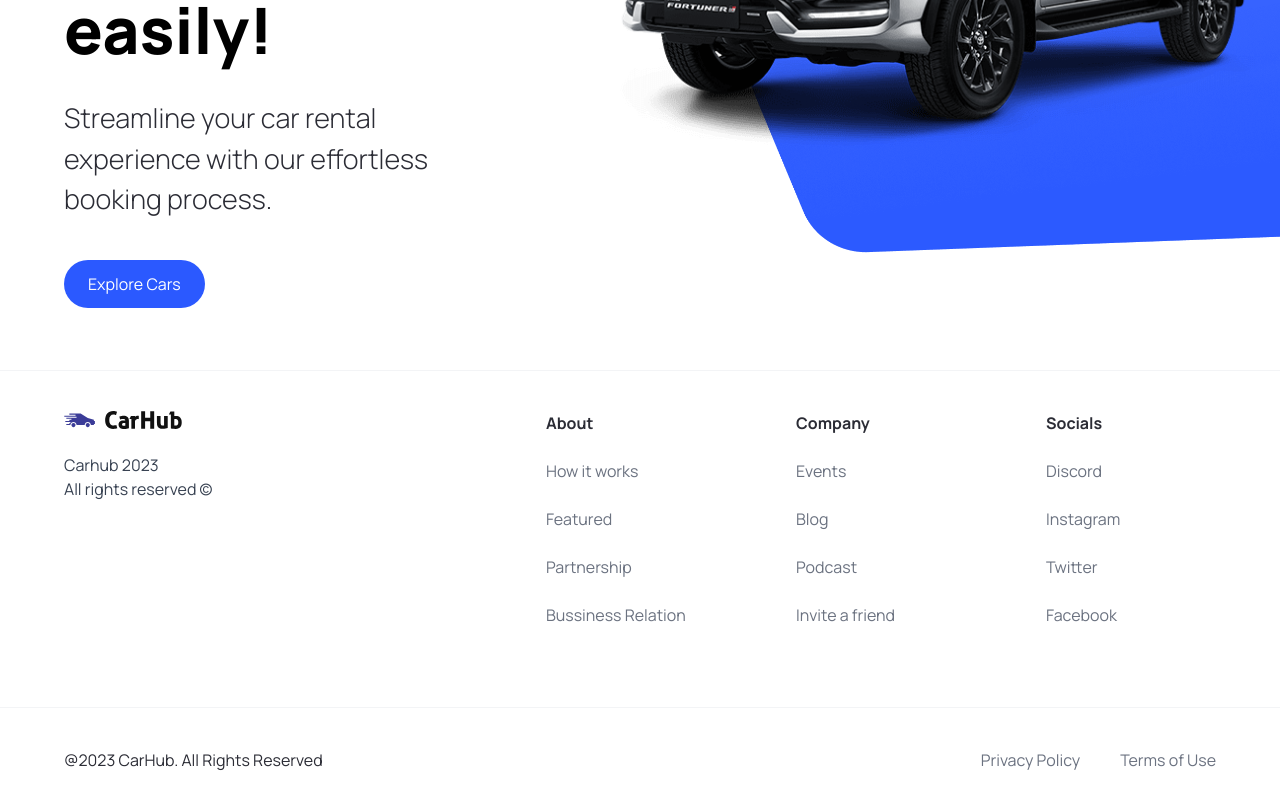
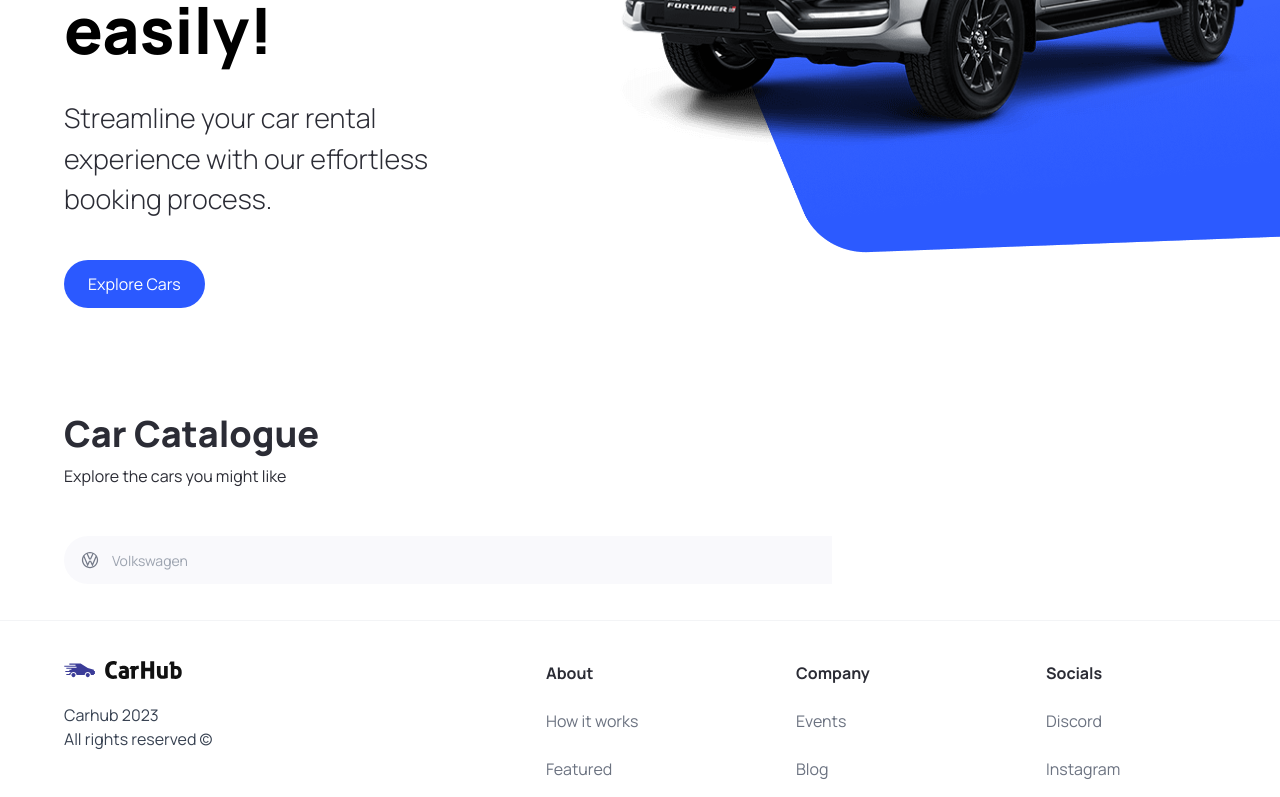
Before and after one commit to weiwei2694/cars_showcase, a Next.js app: page / in a window 1280 px wide. Shown: the part 450-1247 px from the top of the page. Built offline with nearby package versions, Linux system fonts and the light colour scheme.

Commit message:
SearchManufacturer

```diff
--- a/app/page.tsx
+++ b/app/page.tsx
@@ -1,9 +1,28 @@
-import { Hero } from "@/components"
+import { Hero, SearchBar, CustomFilter } from "@/components"
 
 const Home = () => {
   return (
     <main className="overflow-hidden">
      <Hero />
+
+     <div className="mt-12 padding-x padding-y max-width" id="discover">
+      <div className="home__text-container">
+        <h1 className="text-4xl font-extrabold">
+          Car Catalogue
+        </h1>
+        <p>Explore the cars you might like</p>
+      </div>
+
+      <div className="home__filters">
+        <SearchBar />
+
+        <div className="home__filter-container">
+          {/* <CustomFilter title="fuel" /> */}
+          {/* <CustomFilter title="year" /> */}
+        </div>
+
+      </div>
+     </div>
     </main>
   )
 }
--- /dev/null
+++ b/components/CustomFilter.tsx
@@ -0,0 +1,9 @@
+import React from 'react'
+
+const CustomFilter = () => {
+  return (
+    <div>CustomFilter</div>
+  )
+}
+
+export default CustomFilter
--- /dev/null
+++ b/components/SearchBar.tsx
@@ -0,0 +1,20 @@
+"use client"
+import { SearchManufacturer } from "./";
+import { useState } from "react";
+
+const SearchBar = () => {
+    const [manufacturer, setManufacturer] = useState('')
+    const handleSearch = () => {};
+  return (
+    <form className="searchbar" onSubmit={handleSearch}>
+        <div className="searchbar__item">
+            <SearchManufacturer
+                manufacturer={manufacturer}
+                setManufacturer={setManufacturer}
+            />
+        </div>
+    </form>
+  )
+}
+
+export default SearchBar
--- /dev/null
+++ b/components/SearchManufacturer.tsx
@@ -0,0 +1,93 @@
+"use client";
+import { Combobox, Transition } from "@headlessui/react";
+import { SearchManufacturerProps } from "@/types";
+import Image from "next/image";
+import { useState, Fragment } from "react";
+import { manufacturers } from "@/constants";
+
+const SearchMenufacturer = ({
+  manufacturer,
+  setManufacturer,
+}: SearchManufacturerProps) => {
+  const [query, setQuery] = useState("");
+
+  const filteredManufacturers =
+    query === ""
+      ? manufacturers
+      : manufacturers.filter((item) =>
+          item
+            .toLowerCase()
+            .replace(/\s+/g, "")
+            .includes(query.toLowerCase().replace(/\s+/g, ""))
+        );
+
+  return (
+    <div className="search-manufacturer">
+      <Combobox value={manufacturer} onChange={setManufacturer}>
+        <div className="relative w-full">
+          <Combobox.Button className="absolute top-[14px]">
+            <Image
+              src="/car-logo.svg"
+              width={20}
+              height={20}
+              alt="Car Logo"
+              className="ml-4"
+            />
+          </Combobox.Button>
+
+          <Combobox.Input
+            className="search-manufacturer__input"
+            placeholder="Volkswagen"
+            displayValue={(manufacturer: string) => manufacturer}
+            onChange={(e) => setQuery(e.target.value)}
+          ></Combobox.Input>
+
+          <Transition
+            as={Fragment}
+            leave="transition ease-in duraiton-100"
+            leaveFrom="opacity-100"
+            leaveTo="opacity-0"
+            afterLeave={() => setQuery("")}
+          >
+            <Combobox.Options>
+              {filteredManufacturers.map((item) => (
+                <Combobox.Option
+                  key={item}
+                  className={({ active }) => `
+                    relative search-menufacturer__option ${
+                      active ? "bg-primary-blue text-white" : "text-gray-900"
+                    }
+                  `}
+                  value={item}
+                >
+                  {({ selected, active }) => (
+                      <>
+                        <span
+                          className={`block truncate ${
+                            selected ? 'font-medium' : 'font-normal'
+                          }`}
+                        >
+                          {item}
+                        </span>
+                        {selected ? (
+                          <span
+                            className={`absolute inset-y-0 left-0 flex items-center pl-3 ${
+                              active ? 'text-white' : 'text-teal-600'
+                            }`}
+                          >
+
+                          </span>
+                        ) : null}
+                      </>
+                    )}
+                </Combobox.Option>
+              ))}
+            </Combobox.Options>
+          </Transition>
+        </div>
+      </Combobox>
+    </div>
+  );
+};
+
+export default SearchMenufacturer;
--- a/components/index.ts
+++ b/components/index.ts
@@ -2,10 +2,13 @@
 import CustomButton from "./CustomButton";
 import Navbar from "./Navbar";
 import Footer from "./Footer";
+import CustomFilter from "./CustomFilter";
+import SearchBar from "./SearchBar"
+import SearchManufacturer from "./SearchManufacturer";
 
 export {
     Hero,
     CustomButton,
     Navbar,
-    Footer
+    Footer, CustomFilter, SearchBar, SearchManufacturer
 }
--- a/package.json
+++ b/package.json
@@ -9,6 +9,7 @@
     "lint": "next lint"
   },
   "dependencies": {
+    "@headlessui/react": "^1.7.15",
     "@types/node": "20.3.1",
     "@types/react": "18.2.12",
     "@types/react-dom": "18.2.5",
--- a/types/index.ts
+++ b/types/index.ts
@@ -6,3 +6,8 @@
     handleClick?: MouseEventHandler<HTMLButtonElement>;
     btnType?: "button" | "submit";
 }
+
+export interface SearchManufacturerProps {
+    manufacturer: string;
+    setManufacturer: (manufacturer: string) => void;
+}
```
Also changed, not shown: 1 other file (tests, documents, lock files or other folders).
